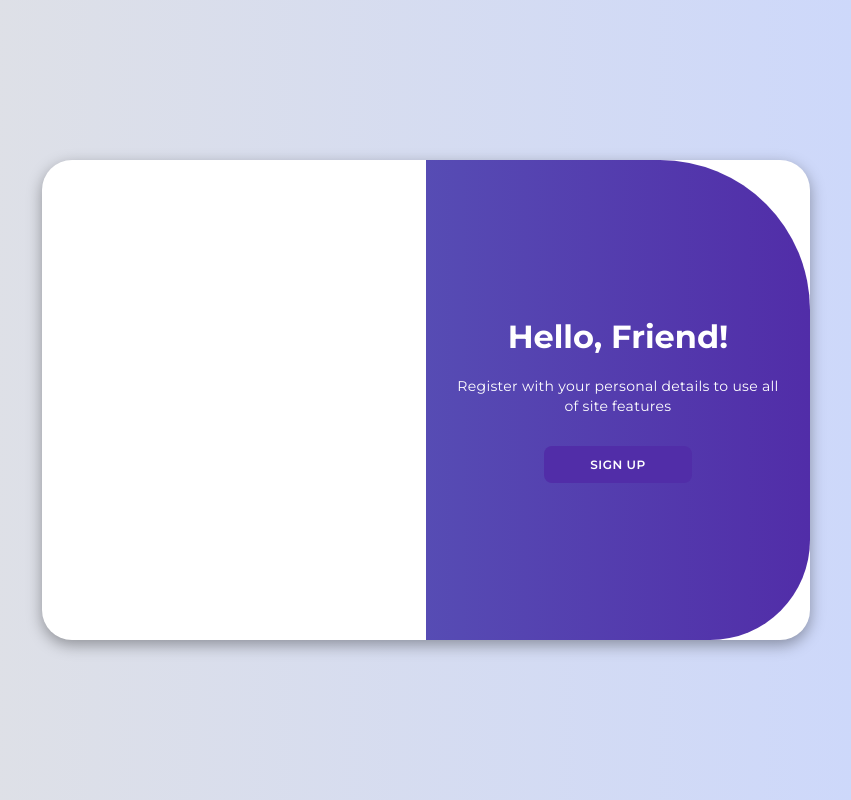
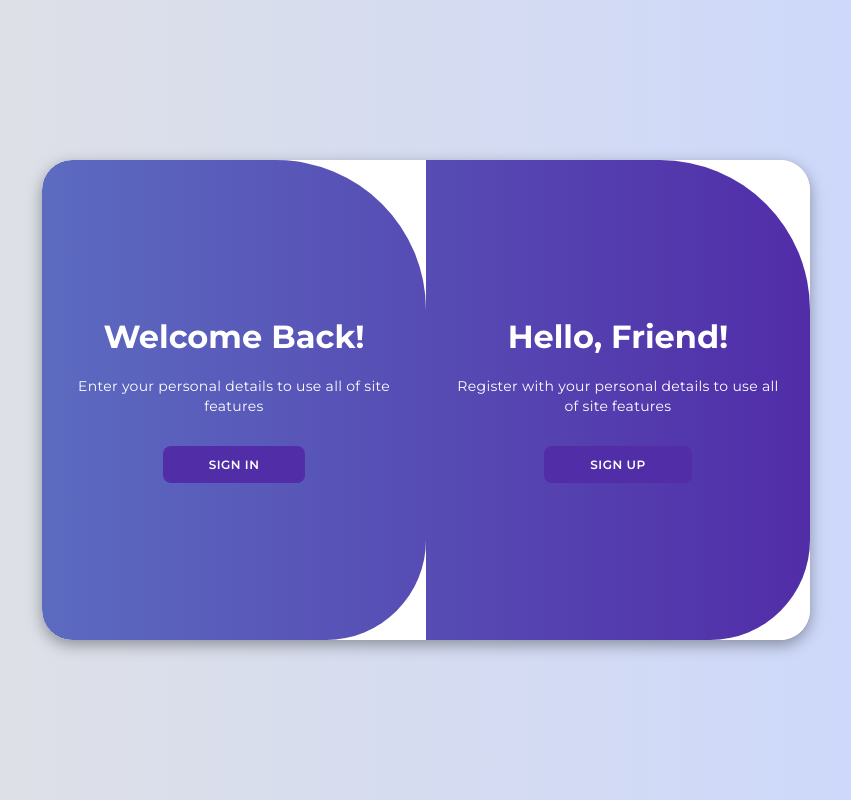
Before and after one commit to jitae98/football-reservation-app-client, a React (Create React App) app: page /register in a window 1280 px wide. Shown: the whole page, without its empty margins (214-1065 px from the left). Built offline with nearby package versions, Linux system fonts and the light colour scheme.

Commit message:
fix login and signup form

```diff
--- a/src/components/Form.js
+++ b/src/components/Form.js
@@ -3,8 +3,8 @@ import {
   validateRequired,
   validateEmail,
   validatePassword,
-} from "./Validations.js";
-import SocialIcons from "./SocialIcons.js";
+} from "./Validations";
+import SocialIcons from "./SocialIcons";
 
 const Form = ({
   title,
@@ -28,11 +28,7 @@ const Form = ({
 
   const validate = () => {
     const newErrors = {};
-    if (
-      formType === "sign-up" &&
-      values.name !== undefined &&
-      !validateRequired(values.name)
-    ) {
+    if (formType === "sign-up" && !validateRequired(values.name)) {
       newErrors.name = "Name is required";
     }
     if (!validateEmail(values.email)) {
--- a/src/components/FormContainer.js
+++ b/src/components/FormContainer.js
@@ -1,61 +1,52 @@
 import React from "react";
-import SocialIcons from "./SocialIcons.js";
 import Form from "./Form.js";
 
-const FormContainer = ({ formType, handleLoginSuccess }) => {
+const FormContainer = ({ formType, handleLoginSuccess, toggleFormType }) => {
   return (
-    <div className={`form-container ${formType}`}>
+    <div
+      className={`container ${formType === "sign-up" ? "active" : ""}`}
+      id="container"
+    >
+      <div className="form-container sign-up">
         <Form
-        title={formType === "sign-up" ? "Create Account" : "Sign In"}
-        buttonText={formType === "sign-up" ? "Sign Up" : "Sign In"}
-        spanText={
-          formType === "sign-up" ? "or use your email for registration" : ""
-        }
-        linkText={formType === "sign-in" ? "Forget Your Password?" : ""}
-        linkHref={formType === "sign-in" ? "#" : ""}
+          title="Create Account"
+          buttonText="Sign Up"
+          spanText="or use your email for registration"
           handleLoginSuccess={handleLoginSuccess}
-      >
-        {({ values, errors, handleChange }) => (
-          <>
-            <SocialIcons />
-            {formType === "sign-up" && (
-              <div>
-                <input
-                  type="text"
-                  name="name"
-                  placeholder="Name"
-                  value={values.name || ""}
-                  onChange={handleChange}
+          formType="sign-up"
         />
-                {errors.name && <span className="error">{errors.name}</span>}
       </div>
-            )}
-            <div>
-              <input
-                type="email"
-                name="email"
-                placeholder="Email"
-                value={values.email || ""}
-                onChange={handleChange}
+      <div className="form-container sign-in">
+        <Form
+          title="Sign In"
+          buttonText="Sign In"
+          spanText="or use your email password"
+          linkText="Forget Your Password?"
+          linkHref="#"
+          handleLoginSuccess={handleLoginSuccess}
+          formType="sign-in"
         />
-              {errors.email && <span className="error">{errors.email}</span>}
       </div>
-            <div>
-              <input
-                type="password"
-                name="password"
-                placeholder="Password"
-                value={values.password || ""}
-                onChange={handleChange}
-              />
-              {errors.password && (
-                <span className="error">{errors.password}</span>
-              )}
+      <div className="toggle-container">
+        <div className="toggle">
+          <div className="toggle-panel toggle-left">
+            <h1>Welcome Back!</h1>
+            <p>Enter your personal details to use all of site features</p>
+            <button className="ghost" onClick={() => toggleFormType("sign-in")}>
+              Sign In
+            </button>
           </div>
-            {formType === "sign-in" && <a href="#">Forget Your Password?</a>}
-          </>
-        )}
-      </Form>
+          <div className="toggle-panel toggle-right">
+            <h1>Hello, Friend!</h1>
+            <p>
+              Register with your personal details to use all of site features
+            </p>
+            <button className="ghost" onClick={() => toggleFormType("sign-up")}>
+              Sign Up
+            </button>
+          </div>
+        </div>
+      </div>
     </div>
   );
 };
```
Lines whose indentation alone changed are shown as unchanged.
